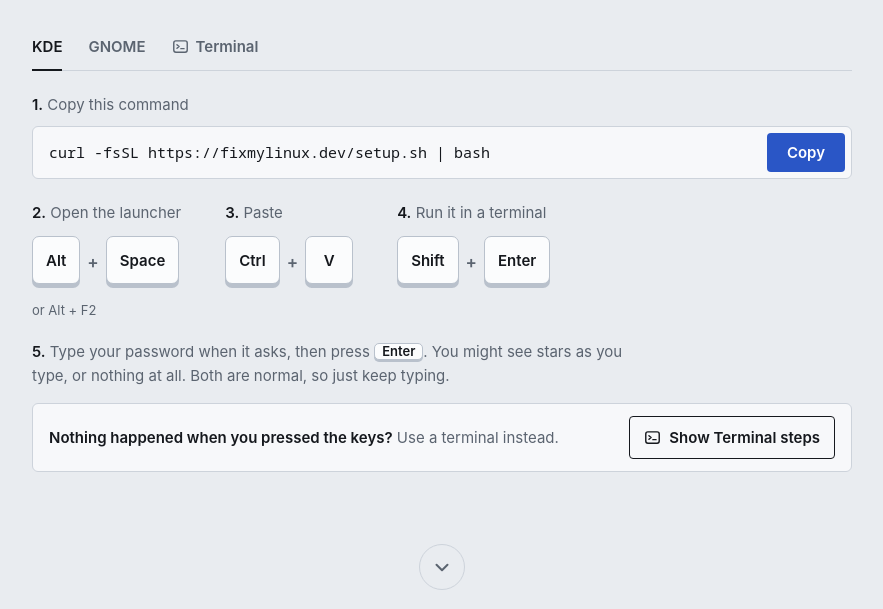
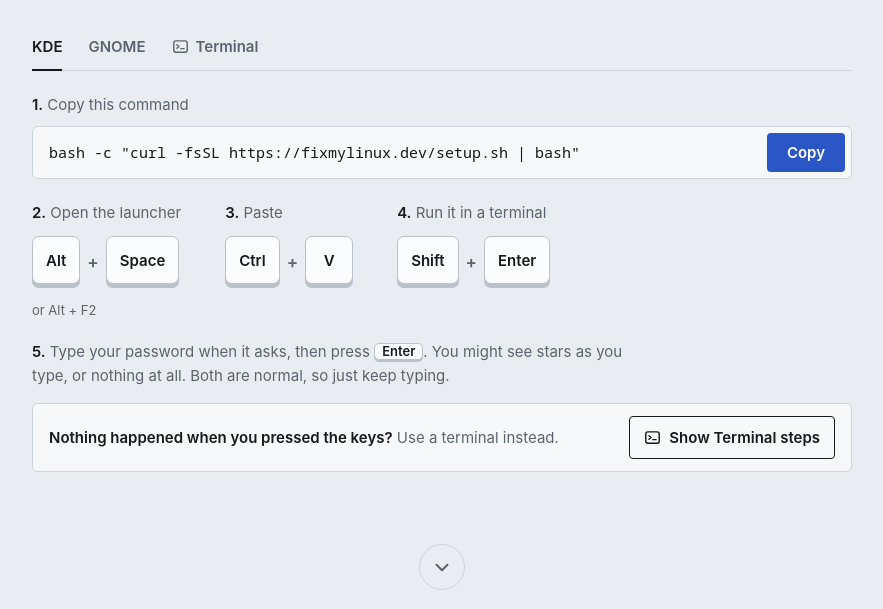
Before and after one commit to fixmylinux-dev/website, a plain HTML site: page index.html in a window 1280 px wide. Shown: the part 188-797 px from the top of the page, without its empty margins (198-1081 px from the left). Drawn offline with Linux system fonts and the light colour scheme.

Commit message:
Update command syntax for KDE instructions

```diff
--- a/index.html
+++ b/index.html
@@ -44,7 +44,7 @@
           <section class="panel" id="panel-kde" aria-label="KDE instructions">
             <p class="step-label"><b>1.</b> Copy this command</p>
             <div class="command">
-              <pre id="command-kde">curl -fsSL https://fixmylinux.dev/setup.sh | bash</pre>
+              <pre id="command-kde">bash -c "curl -fsSL https://fixmylinux.dev/setup.sh | bash"</pre>
               <button class="copy-button" type="button" data-copy="command-kde">Copy</button>
             </div>
 
```
